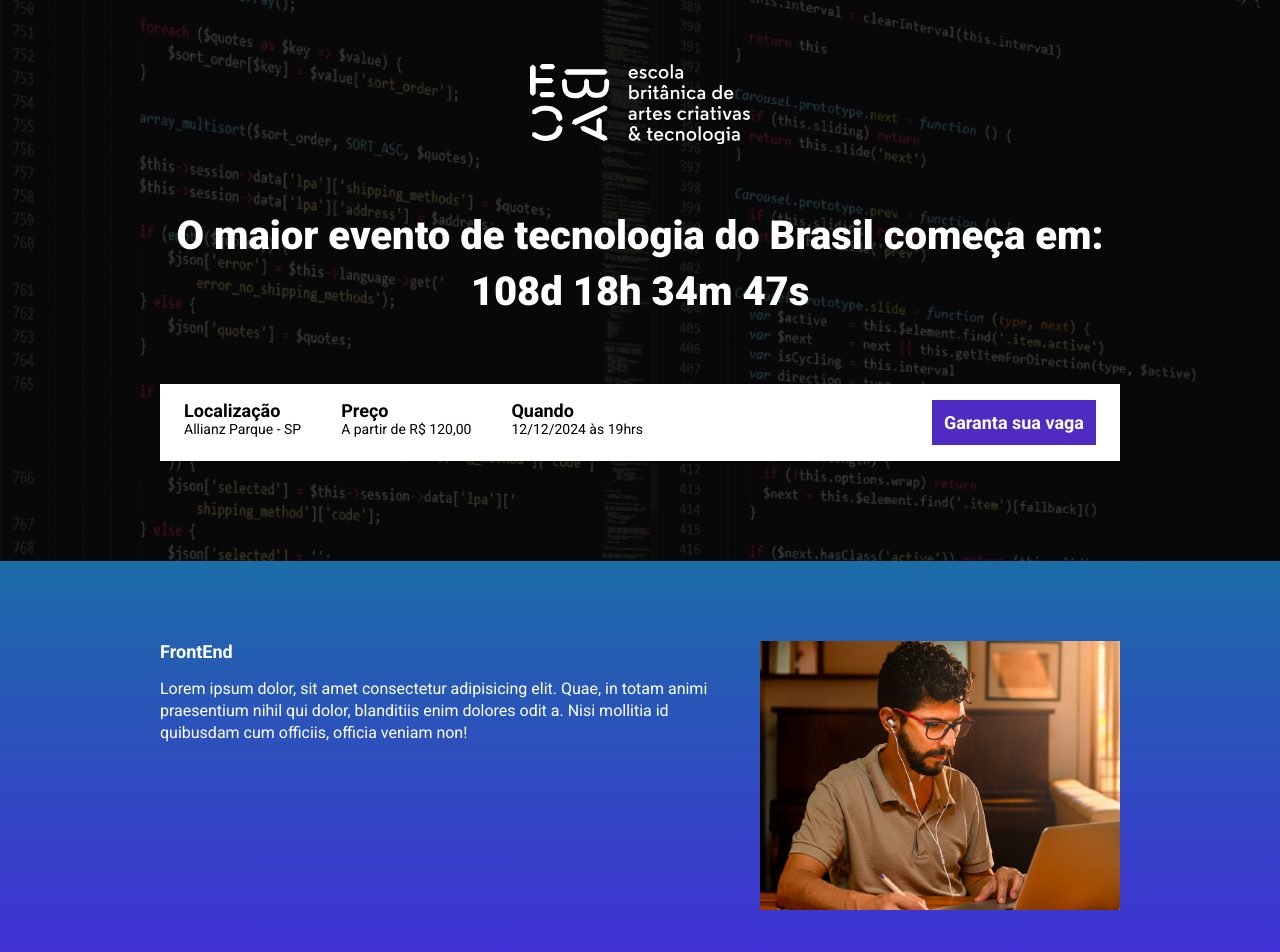
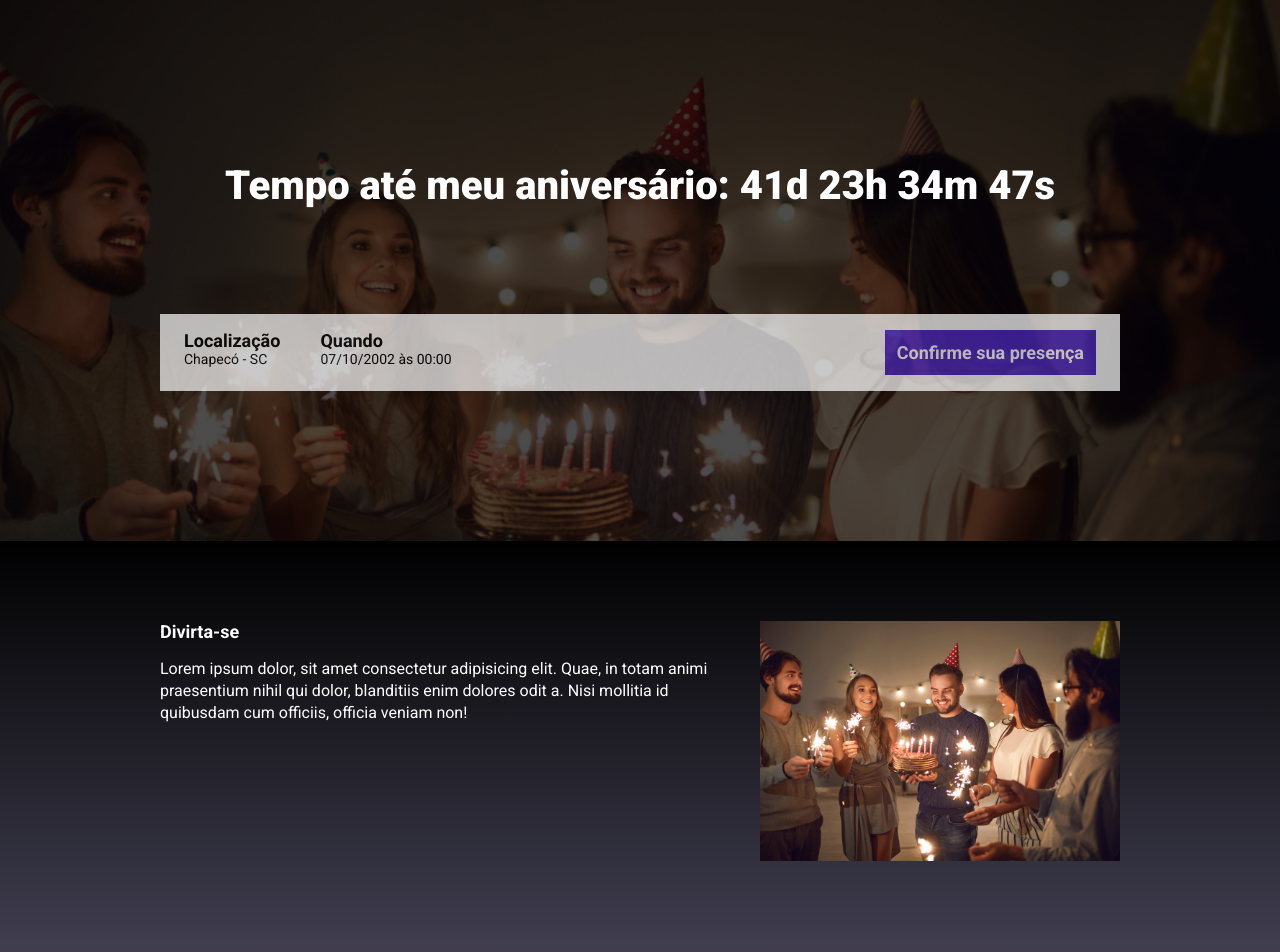
Before and after one commit to Lucc4rpr/lp_evento_ficticio, a website built with Parcel: page src/index.html in a window 1280 px wide. Shown: the top 952 px of the page. Built offline with nearby package versions, Linux system fonts and the light colour scheme.

Commit message:
Alterado o estilo para: Aniversário

```diff
--- a/src/index.html
+++ b/src/index.html
@@ -13,27 +13,23 @@
 <body>
     <header class="hero">
         <div class="container">
-            <img class="hero__logo" src="./images/ebac_logo.svg" alt="Logo">
             <p class="hero__text">
-                O maior evento de tecnologia do Brasil começa em: <span id="contador"></span>
+                Tempo até meu aniversário: <span id="contador"></span>
             </p>
             <div class="infos-bar">
                 <ul class="infos-bar__infos">
                     <li class="infos-bar__infos__item">
                         <b>Localização</b>
-                        Allianz Parque - SP
+                        Chapecó - SC
                     </li>
-                    <li class="infos-bar__infos__item">
-                        <b>Preço</b>
-                        A partir de R$ 120,00
                     </li>
                     <li class="infos-bar__infos__item">
                         <b>Quando</b>
-                        12/12/2024 às 19hrs
+                        07/10/2002 às 00:00
                     </li>
                 </ul>
                 <a href="#" class="button button--primary">
-                    Garanta sua vaga
+                    Confirme sua presença
                 </a>
             </div>
         </div>
@@ -41,37 +37,19 @@
     <section class="event event--frontend">
         <div class="container" data-aos="fade-right">
             <div class="event__details">
-                <h2 class="event__details__title">FrontEnd</h2>
+                <h2 class="event__details__title">Divirta-se</h2>
                 <p class="event__details__description">Lorem ipsum dolor, sit amet consectetur adipisicing elit. Quae, in totam animi praesentium nihil qui dolor, blanditiis enim dolores odit a. Nisi mollitia id quibusdam cum officiis, officia veniam non!</p>
             </div>
-            <img class="event__image" src="./images/frontend.png" alt="FrontEnd">
+            <img class="event__image" src="./images/fundo.jpg" alt="Divirta-se">
         </div>
     </section>
     <section class="event event--ui-ux event--image-left" >
         <div class="container" data-aos="fade-left">
             <div class="event__details">
-                <h2 class="event__details__title">UI/UX</h2>
+                <h2 class="event__details__title">Aproveite</h2>
                 <p class="event__details__description">Lorem ipsum dolor, sit amet consectetur adipisicing elit. Quae, in totam animi praesentium nihil qui dolor, blanditiis enim dolores odit a. Nisi mollitia id quibusdam cum officiis, officia veniam non!</p>
             </div>
-            <img class="event__image" src="./images/ui-ux.png" alt="UX/UI">
-        </div>
-    </section>
-    <section class="event event--data-science">
-        <div class="container" data-aos="fade-right">
-            <div class="event__details">
-                <h2 class="event__details__title">Data Science</h2>
-                <p class="event__details__description">Lorem ipsum dolor, sit amet consectetur adipisicing elit. Quae, in totam animi praesentium nihil qui dolor, blanditiis enim dolores odit a. Nisi mollitia id quibusdam cum officiis, officia veniam non!</p>
-            </div>
-            <img class="event__image" src="./images/data.png" alt="Data Science">
-        </div>
-    </section>
-    <section class="event event--backend event--image-left">
-        <div class="container" data-aos="fade-left">
-            <div class="event__details">
-                <h2 class="event__details__title">Back-end</h2>
-                <p class="event__details__description">Lorem ipsum dolor, sit amet consectetur adipisicing elit. Quae, in totam animi praesentium nihil qui dolor, blanditiis enim dolores odit a. Nisi mollitia id quibusdam cum officiis, officia veniam non!</p>
-            </div>
-            <img class="event__image" src="./images/backend.png" alt="Back-end">
+            <img class="event__image" src="./images/fundo.jpg" alt="Aproveite">
         </div>
     </section>
 
--- a/src/scripts/main.js
+++ b/src/scripts/main.js
@@ -1,6 +1,6 @@
 AOS.init();
 
-const dataDoEvento = new Date("Dec 12, 2024 19:00:00");
+const dataDoEvento = new Date("Oct 07, 2024 00:00:00");
 const timeStampDoEvento = dataDoEvento.getTime();
 
 const contaAsHoras = setInterval(function() {
@@ -24,6 +24,6 @@ const contaAsHoras = setInterval(function() {
 
     if (distanciaAteOEvento < 0) {
         clearInterval(contaAsHoras);
-        document.getElementById('contador').innerHTML = '<b style="color: #f00;">Evento Expirado</b>';
+        document.getElementById('contador').innerHTML = '<b style="color: #4f2ac3">Já fiz aniversário ;)</b>';
     }
 }, 1000)
--- a/src/styles/_event.scss
+++ b/src/styles/_event.scss
@@ -9,14 +9,6 @@
 
     &--ui-ux {
         background-image: linear-gradient(variables.$blue2, variables.$pink);
-    }
-
-    &--data-science {
-        background-image: linear-gradient(variables.$pink, variables.$yellow);
-    }
-
-    &--backend {
-        background-image: linear-gradient(variables.$yellow, variables.$pink);
     }
 
     &--image-left {
--- a/src/styles/_hero.scss
+++ b/src/styles/_hero.scss
@@ -1,9 +1,9 @@
 @use 'variables';
 
 .hero {
-    padding-top: 64px;
-    padding-bottom: 100px;
-    background-image: url(../images/fundo.png);
+    padding-top: 104px;
+    padding-bottom: 150px;
+    background-image: url(../images/fundo.jpg);
     background-repeat: no-repeat;
     background-size: cover;
     position: relative;
@@ -24,26 +24,17 @@
     }
 
     &__text {
-        margin-top: 64px;
-        margin-bottom: 64px;
+        margin-top: 54px;
+        margin-bottom: 100px;
         font-size: 40px;
         line-height: 56px;
         font-weight: 800;
         text-align: center;
     }
 
-    &__logo {
-        margin: 0 auto;
-        height: 80px;
-        display: block;
-    }
 
     @media (max-width: 640px ) {
         padding: 40px 0;
-
-        &__logo {
-            height: 40px;
-        }
 
         &__text {
             font-size: 22px;
--- a/src/styles/_variables.scss
+++ b/src/styles/_variables.scss
@@ -1,8 +1,8 @@
 $textColor: #fff;
 $secondaryTextColor: #000;
 
-$blue1: #1b6ca7;
-$blue2: #442bd8;
+$blue1: #000000;
+$blue2: #3f3d4e;
 $pink: #89223b;
 $yellow: #9c791d;
 $purple: #4f2ac3;
--- a/src/styles/components/_infos_bar.scss
+++ b/src/styles/components/_infos_bar.scss
@@ -5,6 +5,7 @@
     background-color: variables.$textColor;
     display: flex;
     justify-content: space-between;
+    opacity: 70%;
 
     &__infos {
         display: flex;
```
Also changed, not shown: src/images/fundo.jpg (added), src/images/fundo.png (deleted).
